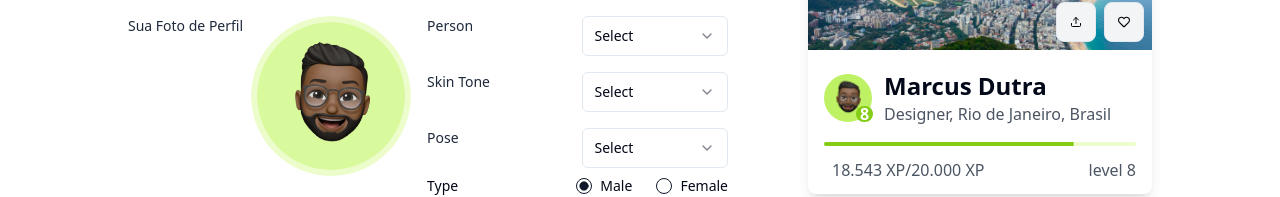
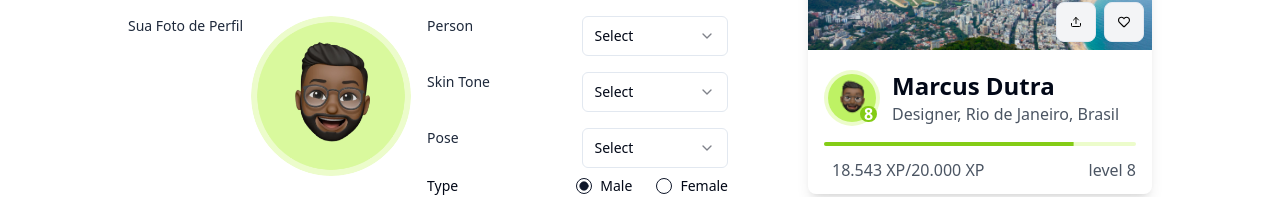
Before and after one commit to Aprender-e-Crescer/crowdfy, a React (Vite) app: page /profile-settings in a window 1280 px wide. Shown: the part 342-539 px from the top of the page. Built offline with nearby package versions, Linux system fonts and the light colour scheme.

Commit message:
add borda card

```diff
--- a/src/components/component/card.tsx
+++ b/src/components/component/card.tsx
@@ -80,7 +80,8 @@ export function Card({
       {avatarAvengers && (
         <div className="p-4 pt-5">
           <div className="relative flex items-center mb-4">
-            <div className="w-12 h-12 bg-lime-300 rounded-full flex items-center justify-center relative ">
+            <div className="w-14 h-14 bg-lime-100 rounded-full flex items-center justify-center relative">
+              <div className="w-12 h-12 bg-lime-300 rounded-full flex items-center justify-center relative">
                 <img
                   src={avatarSrc}
                   alt="Avatar"
@@ -93,6 +94,8 @@ export function Card({
                   <p className="text-white font-extrabold">8</p>
                 </div>
               </div>
+            </div>
+
             <div className="flex flex-col">
               <p className="ml-3 font-bold text-2xl">{avatarName}</p>
               <p className="ml-3 text-base text-gray-600">
```
Lines whose indentation alone changed are shown as unchanged.
